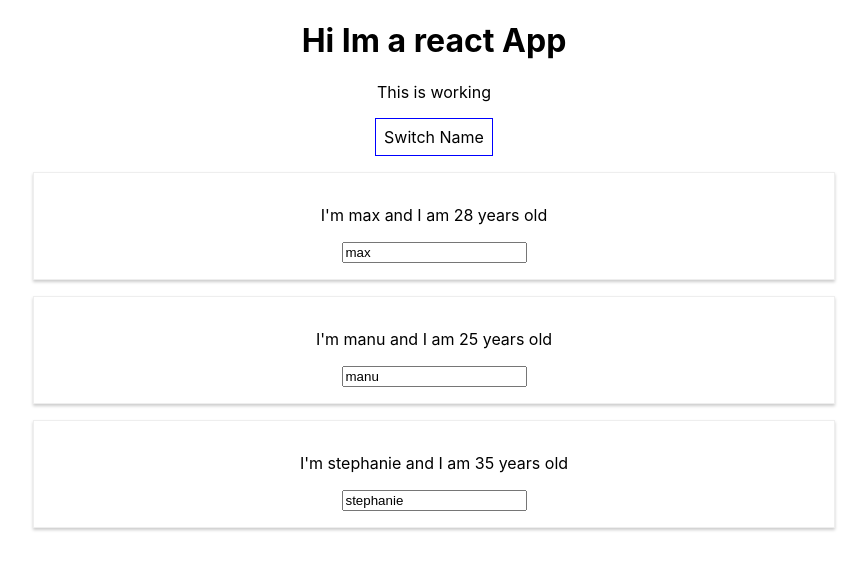
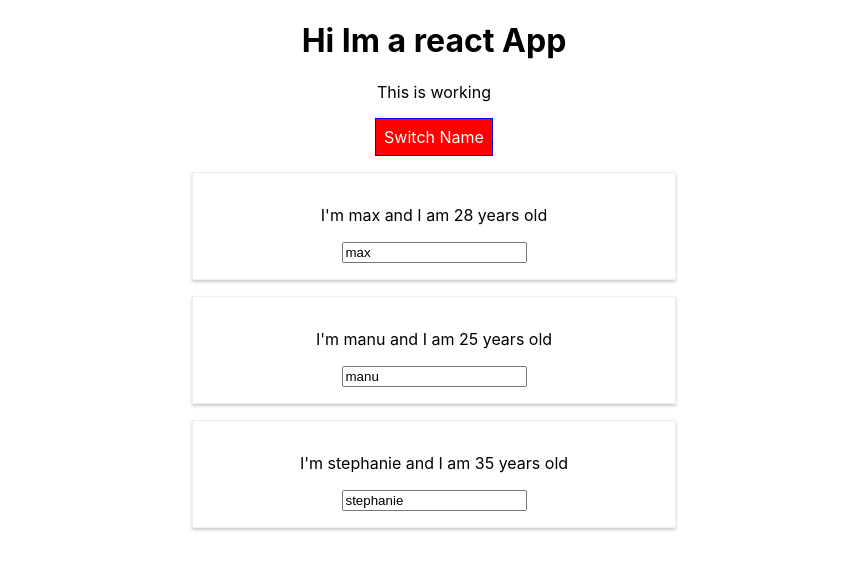
Before and after one commit to vernonsyncere/coursework, a React (Create React App) app: page / in a window 1280 px wide. Both pictures are taken after a click on the button "Switch Name". Shown: the top 570 px of the page, without its empty margins (206-1073 px from the left). Built offline with nearby package versions, Linux system fonts and the light colour scheme.

Commit message:
used Radium and StyleRoot form radium to used advanced css

```diff
--- a/package.json
+++ b/package.json
@@ -6,6 +6,7 @@
     "@testing-library/jest-dom": "^4.2.4",
     "@testing-library/react": "^9.3.2",
     "@testing-library/user-event": "^7.1.2",
+    "radium": "^0.26.1",
     "react": "^16.13.1",
     "react-dom": "^16.13.1",
     "react-scripts": "3.4.3"
--- a/src/App.css
+++ b/src/App.css
@@ -1,3 +1,10 @@
 .App {
   text-align: center;
 }
+.red {
+  color: red;
+}
+
+.bold {
+  font-weight: bold;
+}
--- a/src/App.js
+++ b/src/App.js
@@ -1,5 +1,8 @@
+
 import React, { Component } from 'react';
+import { findRenderedComponentWithType } from 'react-dom/test-utils';
 import './App.css';
+import Radium, { StyleRoot } from  'radium';
 import Person from './Person/Person';
 import UserInput from './UserInput/UserInput';
 import UserOutput from './UserOutput/UserOutput';
@@ -59,11 +62,16 @@
   }
   render() {
     const style ={
-      backgroundColor: 'white',
+      backgroundColor: 'green',
+      color:'white',
       font: 'inherit',
       border: '1px solid blue',
       padding: '8px',
-      cursor: 'pointer'
+      cursor: 'pointer',
+      ':hover': {
+        backgroundColor:'lightgreen',
+        color:'black'
+      }
     };
 
     const newStyle ={
@@ -89,19 +97,36 @@
             changed={(event) => this.nameChangedHandler(event, person.id)} />
           })}
 
+
+
           {/* <UserOutput newStyle={newStyle} username={this.state.usernames[0].username}/>
           <UserInput newStyle={newStyle} typed={this.usernameChangedHandler.bind(this)} username={this.state.usernames[0].username}/>
 
           <UserOutput newStyle={newStyle} username={this.state.usernames[1].username}/> */}
         </div>
+
       )
+      style.backgroundColor = 'red'
+      style[':hover'] = {
+        backgroundColor:'salmon',
+        color:'black'
+      };
+
+
     }
 
-
+    const classes = [];
+    if (this.state.persons.length <= 2){
+      classes.push('red');
+    }
+    if (this.state.persons.length <= 1){
+      classes.push('bold');
+    }
     return (
+      <StyleRoot>
         <div className="App">
           <h1> Hi Im a react App</h1>
-        <p>This is working</p>
+          <p className={classes.join(' ')}>This is working</p>
           <button
           style={style}
           onClick={this.togglePersonHandler}>Switch Name</button>
@@ -109,9 +134,11 @@
           {persons}
           {/* : null } */}
         </div>
+      </StyleRoot>
+
     );
   }
 
 }
 
-export default App;
+export default Radium(App);
--- a/src/Person/Person.css
+++ b/src/Person/Person.css
@@ -5,3 +5,9 @@
     box-shadow: 0 2px 3px #ccc;
     padding:16px;
 }
+
+/* @media (min-width: 500px) {
+    .Person {
+        width: 450px;
+    }
+} */
--- a/src/Person/Person.js
+++ b/src/Person/Person.js
@@ -1,9 +1,15 @@
 import React from 'react'
 import './Person.css';
+import Radium from 'radium'
 
 const Person = (props) => {
+    const style = {
+        '@media (min-width: 500px)' : {
+            width: '450px'
+        }
+    }
     return (
-        <div className="Person">
+        <div className="Person" style={style}>
             <p onClick={props.click}>I'm {props.name} and I am {props.age} years old</p>
             <p>{props.children}</p>
             <input type="text" onChange={props.changed} value={props.name} />
@@ -11,4 +17,4 @@
     )
 }
 
-export default Person;
+export default Radium(Person);
```
Also changed, not shown: 2 other files (tests, documents, lock files or other folders). Lines whose indentation alone changed are shown as unchanged.
